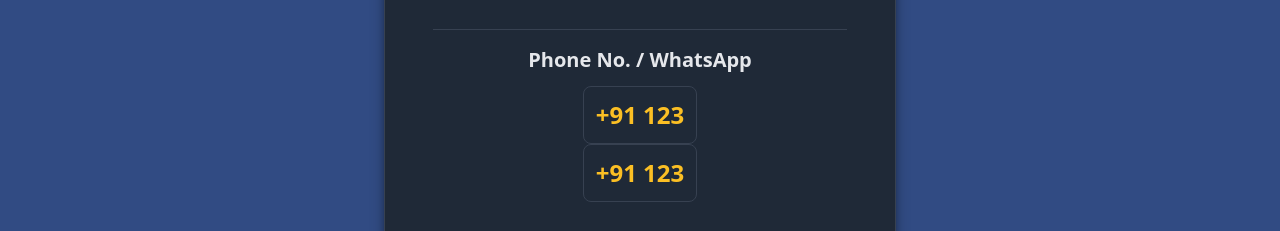
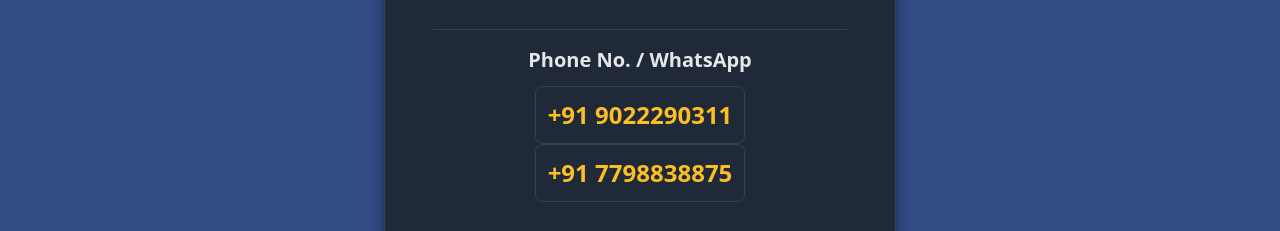
Before and after one commit to abhishek18-blog/canvas-art, a plain HTML site: page index.html in a window 1280 px wide. Shown: the part 9412-9643 px from the top of the page. Drawn offline with nearby package versions, Linux system fonts and the light colour scheme; no server answers.

Commit message:
Update index.html

```diff
--- a/index.html
+++ b/index.html
@@ -1684,8 +1684,8 @@ document.addEventListener('DOMContentLoaded', () => {
                         <div class="flex items-center justify-center space-x-4 mb-3">
                             <!-- <i data-lucide="phone" class="w-8 h-8 art-accent-text"></i> -->
                         </div>
-                        <a href="tel:+91 123" class="text-2xl font-bold text-amber-400 hover:text-amber-300 transition duration-300 inline-block p-3 rounded-lg bg-gray-800 hover:bg-gray-700 border border-gray-700">+91 123</a>
-                        <a href="tel:+91 123" class="text-2xl font-bold text-amber-400 hover:text-amber-300 transition duration-300 inline-block p-3 rounded-lg bg-gray-800 hover:bg-gray-700 border border-gray-700">+91 123</a>
+                        <a href="tel:+91 9022290311" class="text-2xl font-bold text-amber-400 hover:text-amber-300 transition duration-300 inline-block p-3 rounded-lg bg-gray-800 hover:bg-gray-700 border border-gray-700">+91 9022290311</a>
+                        <a href="tel:+91 7798838875" class="text-2xl font-bold text-amber-400 hover:text-amber-300 transition duration-300 inline-block p-3 rounded-lg bg-gray-800 hover:bg-gray-700 border border-gray-700">+91 7798838875</a>
 
                     </div>
 
```
